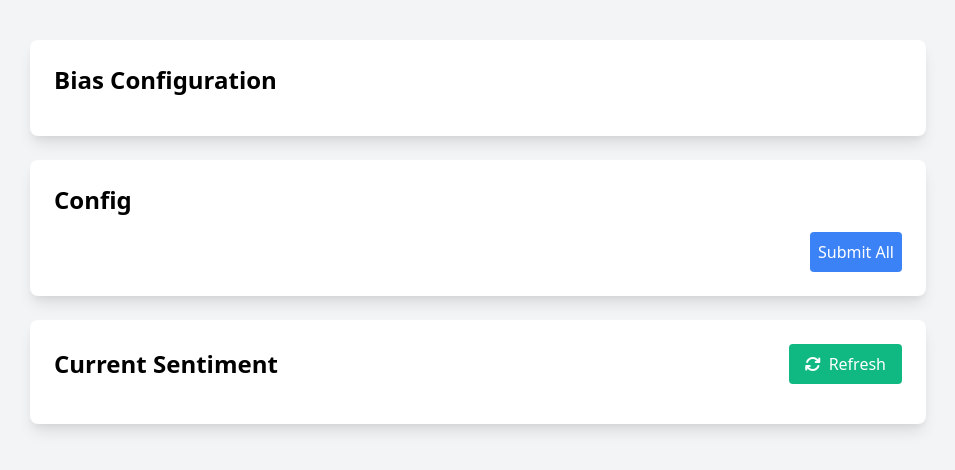
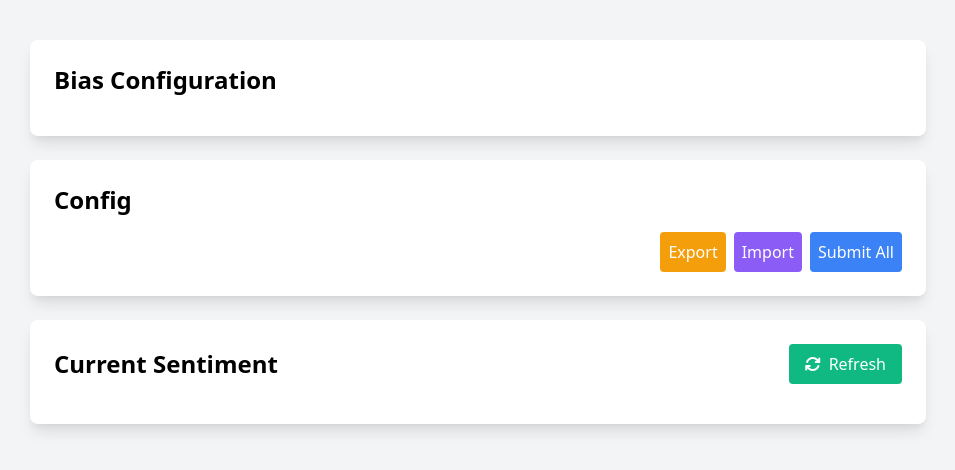
Before and after one commit to DerSalvador/ananda-public, a FastAPI app: page / in a window 1280 px wide. Shown: the top 470 px of the page, without its empty margins (162-1117 px from the left). Run offline with FastAPI, Linux system fonts and the light colour scheme; data that the repository does not hold is empty; some libraries are stand-ins or nearby versions.

Commit message:
Import and export config

```diff
--- a/app/bias/__init__.py
+++ b/app/bias/__init__.py
@@ -14,8 +14,9 @@ from enum import Enum
 
 logger = get_logger()
 CONFIG_PATH = os.getenv("CONFIG_PATH", "/tmp")
+BIAS_FILEPATH = f"{CONFIG_PATH}/biasdb.json"
 
-biasdb = TinyDB(f"{CONFIG_PATH}/biasdb.json")
+biasdb = TinyDB(BIAS_FILEPATH)
 # Entries of type {'name': 'CoinGeckoBTC', 'active': True} def init():
 
 def get_biases():
--- a/app/main.py
+++ b/app/main.py
@@ -1,18 +1,19 @@
+import json
 import requests
 from dotenv import load_dotenv
 from reversetrend import cron_update_profit, get_profits, isBanned, reverse_trend
 load_dotenv()
 
 from db import update_sentiment
-from bias import get_all_configs, get_biases, get_config, getInterfaces, update_bias, update_config
+from bias import BIAS_FILEPATH, get_all_configs, get_biases, get_config, getInterfaces, update_bias, update_config
 from pydantic import BaseModel
 from bias import BiasRequest, BiasResponse, BiasType
 from fastapi.templating import Jinja2Templates
 from fastapi.staticfiles import StaticFiles
 from utils import get_logger
 from concurrent.futures import ThreadPoolExecutor
-from fastapi import FastAPI, Request
-from fastapi.responses import HTMLResponse
+from fastapi import FastAPI, Request, UploadFile, File, Form
+from fastapi.responses import HTMLResponse, FileResponse
 import asyncio
 
 import uvicorn
@@ -136,6 +137,18 @@ def _update_bias(data: UpdateBiasRequest):
 def _get_configs():
     return get_all_configs()
 
+@app.get("/export")
+def _config_export():
+    return FileResponse(BIAS_FILEPATH, media_type='application/json', filename="configs.json")
+
+@app.post("/import")
+async def import_file(file: UploadFile = File(...)):
+    with open(BIAS_FILEPATH, "wb") as f:
+        content = await file.read()
+        f.write(content)
+    return {"status": "success", "message": "File imported"}
+
+
 class UpdateConfigRequest(BaseModel):
     name: str
     value: str
@@ -166,6 +179,7 @@ async def _heartbeat():
         await asyncio.sleep(60)
 
 async def _cron_update_profit():
+    return
     while True:
         cron_update_profit()
         checkProfitSeconds = int(get_config("CheckProfitSeconds", 5))
--- a/app/templates/config.html
+++ b/app/templates/config.html
@@ -250,6 +250,48 @@
         console.error(err);
       }
     }
+    async function exportConfig() {
+      try {
+        const response = await fetch('/export');
+        if (!response.ok) throw new Error('Failed to export config');
+
+        const blob = await response.blob();
+        const url = window.URL.createObjectURL(blob);
+        const a = document.createElement('a');
+        a.href = url;
+        a.download = 'config.json';
+        document.body.appendChild(a);
+        a.click();
+        a.remove();
+        window.URL.revokeObjectURL(url);
+      } catch (err) {
+        console.error('Error exporting config:', err);
+        alert('Failed to export config');
+      }
+    }
+
+    async function importConfig(file) {
+      try {
+        const formData = new FormData();
+        formData.append('file', file);
+
+        const response = await fetch('/import', {
+          method: 'POST',
+          body: formData
+        });
+
+        const result = await response.json();
+        if (result.status !== 'success') {
+          throw new Error(result.message);
+        }
+
+        alert('Config imported successfully!');
+        // Optionally, refresh the page or update the UI to reflect new config
+      } catch (err) {
+        console.error('Error importing config:', err);
+        alert('Failed to import config');
+      }
+    }
   </script>
   <script>
     function renderConfigInput(config) {
@@ -352,7 +394,10 @@
           </div>
         </div>
       {% endfor %}
-      <div class="flex justify-end mt-4">
+      <div class="flex justify-end mt-4 space-x-2">
+        <button type="button" onclick="exportConfig()" class="bg-yellow-500 text-white p-2 rounded w-full sm:w-auto">Export</button>
+        <input type="file" id="import-file" class="hidden" onchange="importConfig(this.files[0])">
+        <button type="button" onclick="document.getElementById('import-file').click()" class="bg-purple-500 text-white p-2 rounded w-full sm:w-auto">Import</button>
         <button type="submit" class="bg-blue-500 text-white p-2 rounded w-full sm:w-auto">Submit All</button>
       </div>
     </form>
```
